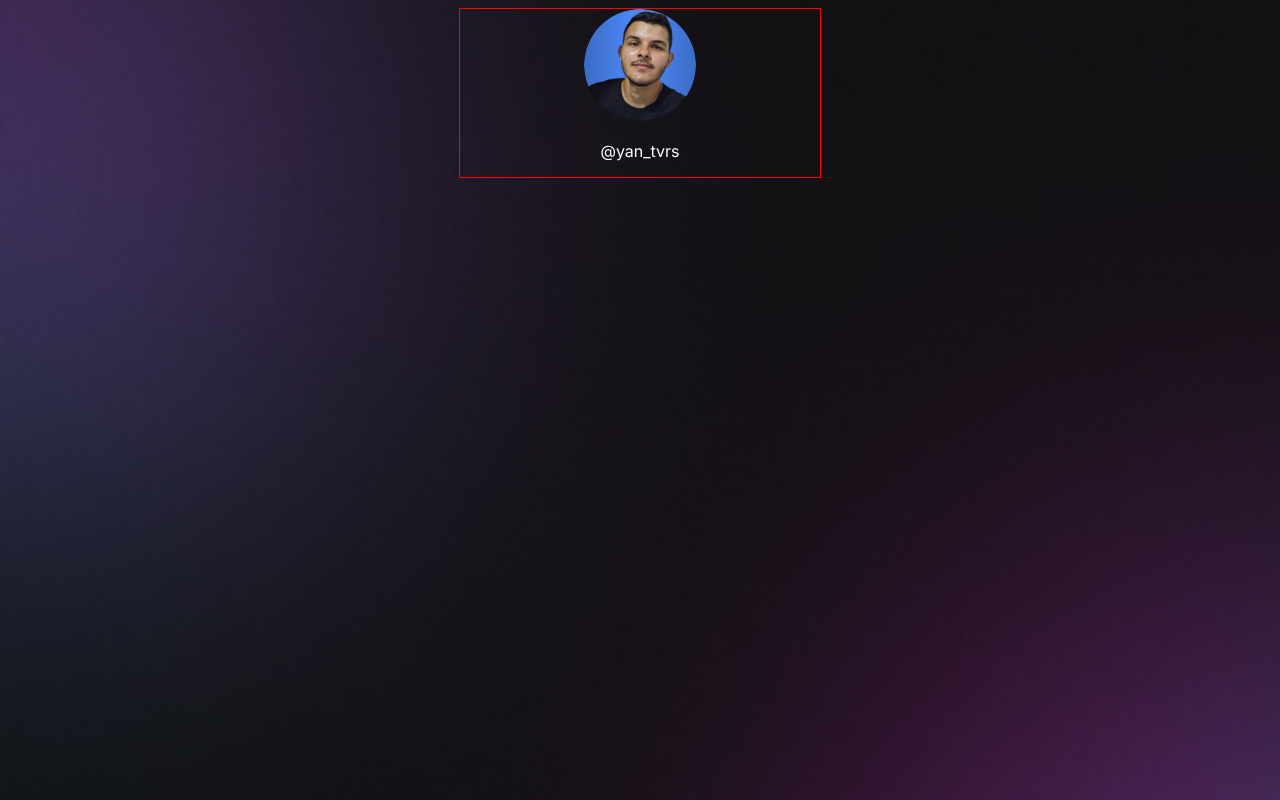
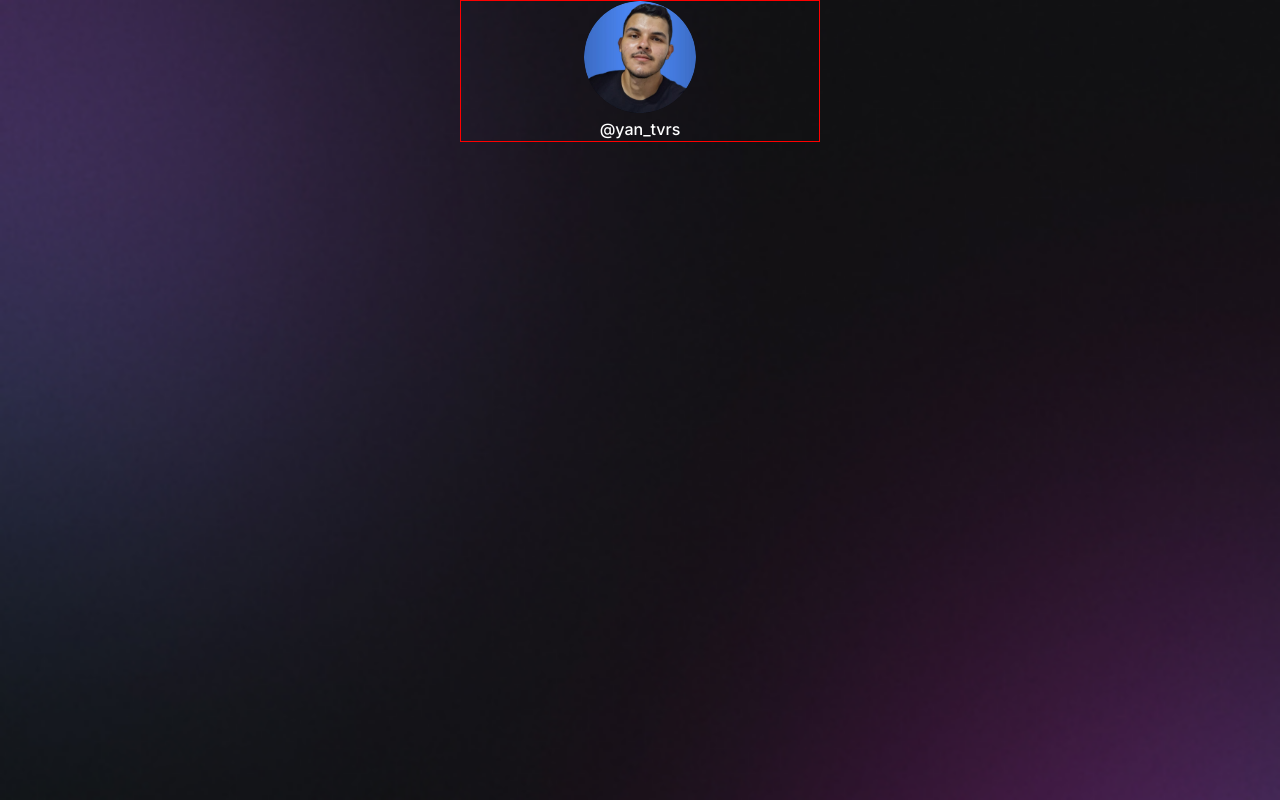
Before and after one commit to yantvrs/DevLinks, a plain HTML site: page index.html in a window 1280 px wide. Drawn offline with Linux system fonts and the light colour scheme.

Commit message:
atualizando profile

```diff
--- a/style.css
+++ b/style.css
@@ -1,3 +1,9 @@
+* {
+    margin: 0;
+    padding: 0;
+    box-sizing: border-box;
+}
+
 body{
     /*background: color image repeat position/size */
     background: url(./assets/bg-mobile.jpg) no-repeat top center/cover;
@@ -22,3 +28,8 @@ body * {
     width: 112px;
     border-radius: 100%;
 }
+
+#profile p {
+    font-weight: 500;
+    line-height: 24px;
+}
```
